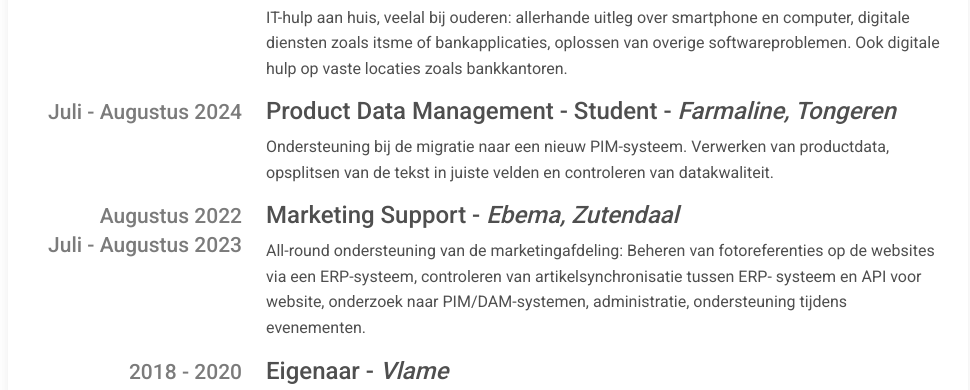
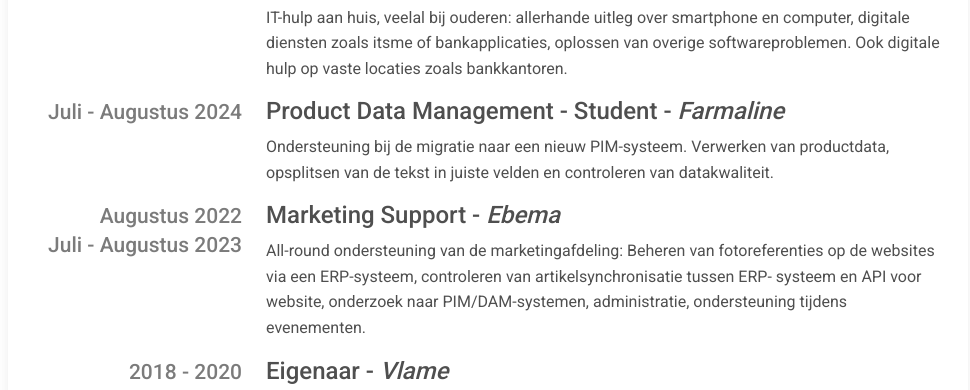
Before and after one commit to lucasrequile/lucasrequile.github.io, a plain HTML site: page index.html in a window 1280 px wide. Shown: the part 390-780 px from the top of the page, without its empty margins (152-1122 px from the left). Drawn offline with Linux system fonts and the light colour scheme.

Commit message:
plaatsnamen waren hem niet echt

```diff
--- a/index.html
+++ b/index.html
@@ -56,7 +56,7 @@
                 <h4><small class="text-muted">Juli - Augustus 2024</small></h4>
               </div>
               <div class="col-md-9">
-                <h4>Product Data Management - Student - <em>Farmaline, Tongeren</em></h4>
+                <h4>Product Data Management - Student - <em>Farmaline</em></h4>
                 <p>
                   Ondersteuning bij de migratie naar een nieuw PIM-systeem. Verwerken van productdata, opsplitsen van de tekst in juiste velden en controleren van datakwaliteit.
                 </p>
@@ -67,7 +67,7 @@
                 <h4><small class="text-muted">Augustus 2022<br>Juli - Augustus 2023</small></h4>
               </div>
               <div class="col-md-9">
-                <h4>Marketing Support - <em>Ebema, Zutendaal</em></h4>
+                <h4>Marketing Support - <em>Ebema</em></h4>
                 <p>
                   All-round ondersteuning van de marketingafdeling: Beheren van fotoreferenties op de websites via een ERP-systeem, controleren van artikelsynchronisatie tussen ERP- systeem en API voor website, onderzoek naar PIM/DAM-systemen, administratie, ondersteuning tijdens evenementen.
                 </p>
```
